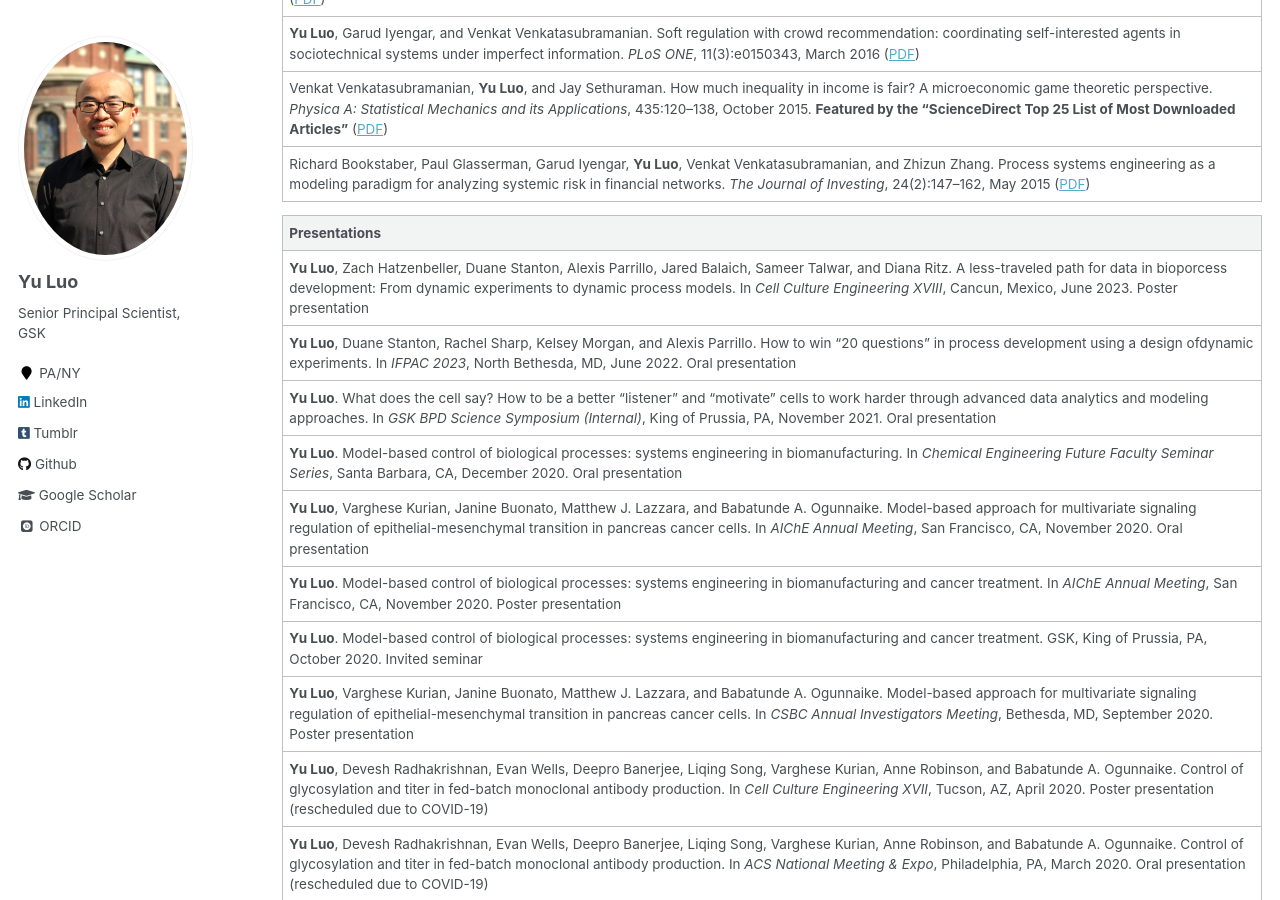
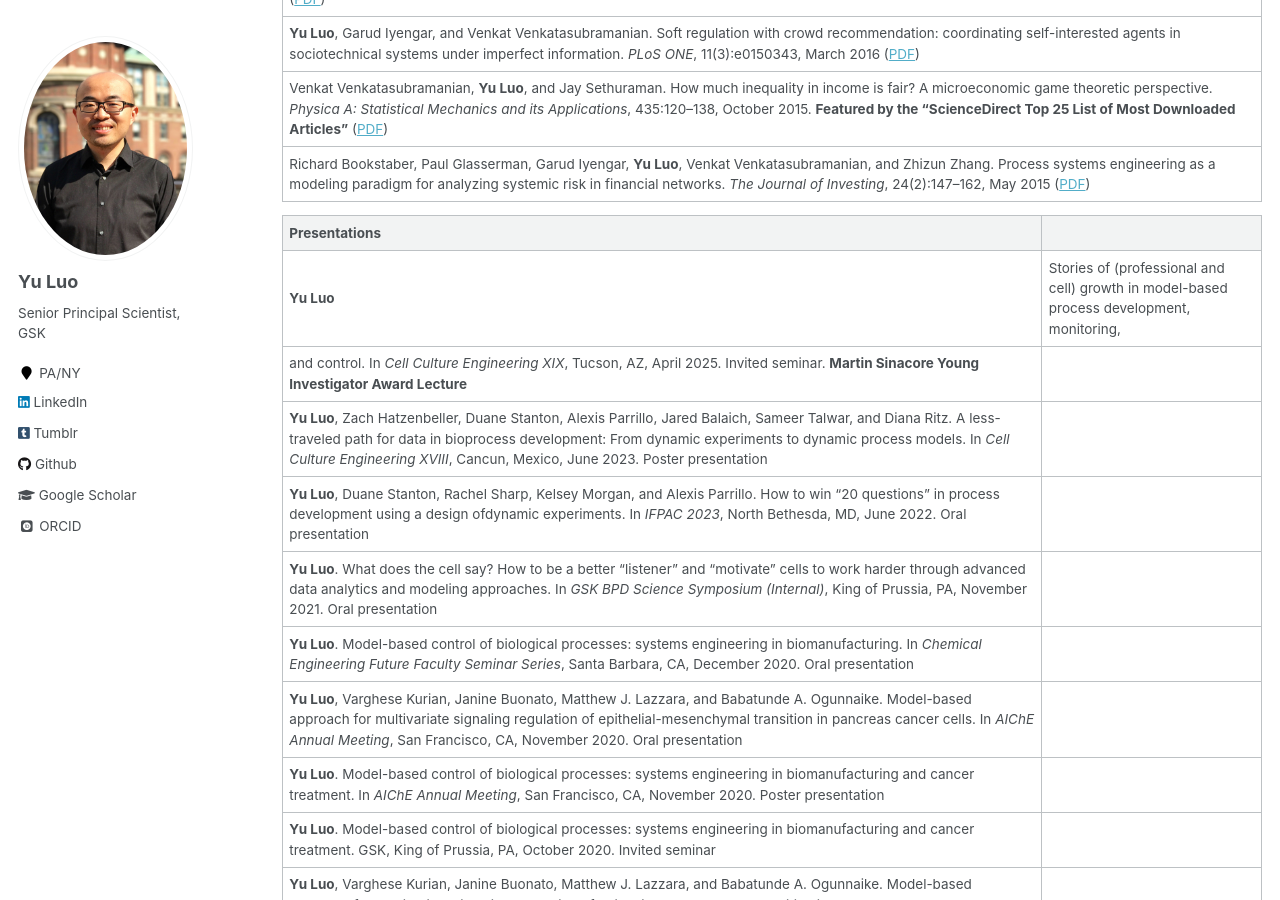
Before and after one commit to l16cn/l16cn.github.io, a Jekyll site: the page built from _pages/experience.md, in a window 1280 px wide and 900 px high, scrolled down 2040 px. Built offline with Jekyll 4.4.1, drawn with Linux system fonts in a browser that asks for light colours; some web fonts are replaced; some of the changed text lies outside the part shown.

Commit message:
fixed a typo in CCE 18

```diff
--- a/_pages/experience.md
+++ b/_pages/experience.md
@@ -64,7 +64,9 @@
 
 |Presentations|
 |:-|
-|**Yu Luo**, Zach Hatzenbeller, Duane Stanton, Alexis Parrillo, Jared Balaich, Sameer Talwar, and Diana Ritz. A less-traveled path for data in bioporcess development: From dynamic experiments to dynamic process models. In _Cell Culture Engineering XVIII_, Cancun, Mexico, June 2023. Poster presentation|
+|**Yu Luo**|Stories of (professional and cell) growth in model-based process development, monitoring,
+and control. In _Cell Culture Engineering XIX_, Tucson, AZ, April 2025. Invited seminar. **Martin Sinacore Young Investigator Award Lecture**|
+|**Yu Luo**, Zach Hatzenbeller, Duane Stanton, Alexis Parrillo, Jared Balaich, Sameer Talwar, and Diana Ritz. A less-traveled path for data in bioprocess development: From dynamic experiments to dynamic process models. In _Cell Culture Engineering XVIII_, Cancun, Mexico, June 2023. Poster presentation|
 |**Yu Luo**, Duane Stanton, Rachel Sharp, Kelsey Morgan, and Alexis Parrillo. How to win “20 questions” in process development using a design ofdynamic experiments. In _IFPAC 2023_, North Bethesda, MD, June 2022. Oral presentation|
 |**Yu Luo**. What does the cell say? How to be a better “listener” and “motivate” cells to work harder through advanced data analytics and modeling approaches. In _GSK BPD Science Symposium (Internal)_, King of Prussia, PA, November 2021. Oral presentation|
 |**Yu Luo**. Model-based control of biological processes: systems engineering in biomanufacturing. In _Chemical Engineering Future Faculty Seminar Series_, Santa Barbara, CA, December 2020. Oral presentation|
```
Also changed, not shown: other parts of _pages/experience.md (+2 -2 lines), 2 other files.
